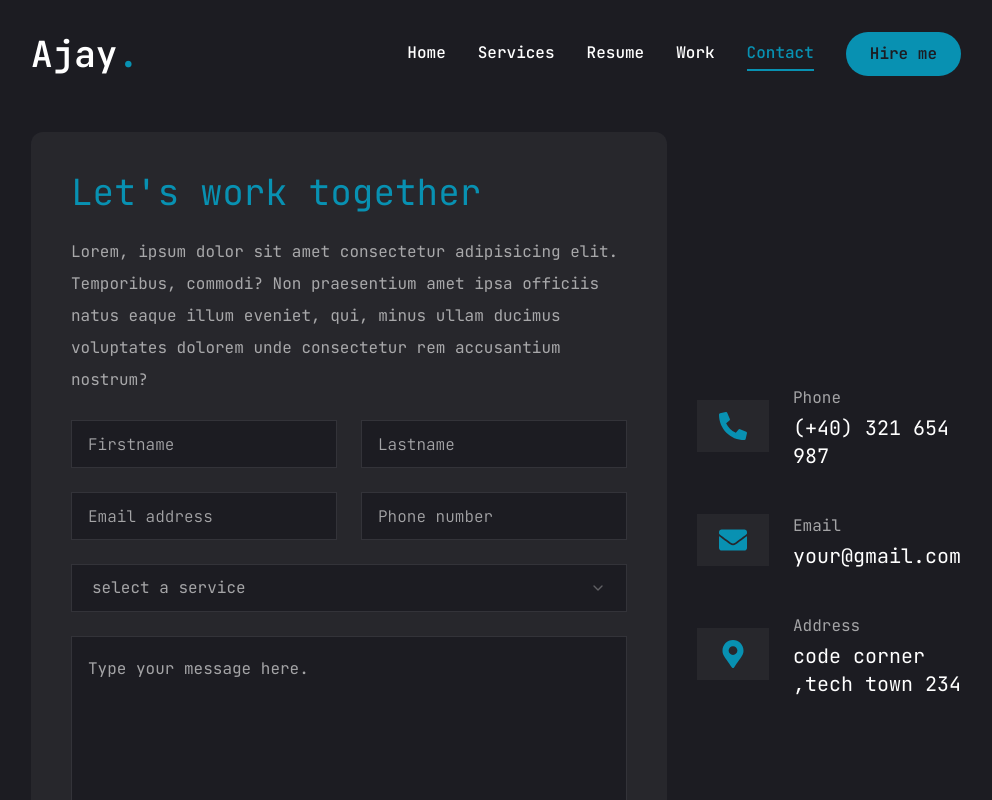
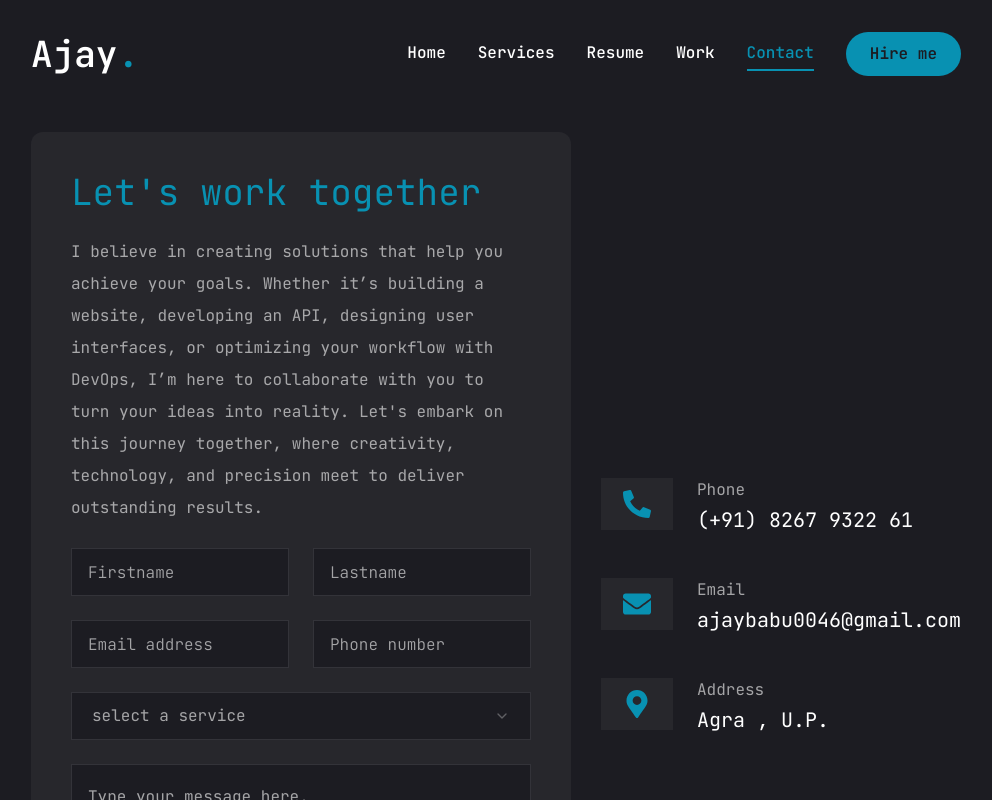
Before and after one commit to ajay0023130/ajay-portfolio, a Next.js app: page /contact in a window 1280 px wide. Shown: the top 800 px of the page, without its empty margins (144-1136 px from the left). Built offline with nearby package versions, Linux system fonts and the light colour scheme.

Commit message:
Update page.jsx

```diff
--- a/app/contact/page.jsx
+++ b/app/contact/page.jsx
@@ -21,17 +21,17 @@ const info = [
   {
     icon: <FaPhoneAlt />,
     title: "Phone",
-    description: "(+40) 321 654 987",
+    description: "(+91) 8267 9322 61",
   },
   {
     icon: <FaEnvelope />,
     title: "Email",
-    description: "your@gmail.com",
+    description: "ajaybabu0046@gmail.com",
   },
   {
     icon: <FaMapMarkerAlt />,
     title: "Address",
-    description: "code corner ,tech town 234 ",
+    description: "Agra , U.P. ",
   },
 ];
 
@@ -53,10 +53,7 @@ const contact = () => {
             <form className="flex flex-col gap-6 p-10 bg-[#27272c] rounded-xl">
               <h3 className="text-4xl text-accent">{`Let's work together`} </h3>
               <p className="text-white/60">
-                Lorem, ipsum dolor sit amet consectetur adipisicing elit.
-                Temporibus, commodi? Non praesentium amet ipsa officiis natus
-                eaque illum eveniet, qui, minus ullam ducimus voluptates dolorem
-                unde consectetur rem accusantium nostrum?
+                {`I believe in creating solutions that help you achieve your goals. Whether it’s building a website, developing an API, designing user interfaces, or optimizing your workflow with DevOps, I’m here to collaborate with you to turn your ideas into reality. Let's embark on this journey together, where creativity, technology, and precision meet to deliver outstanding results.`}
               </p>
               <div className="grid grid-cols-1 md:grid-cols-2 gap-6">
                 <Input type="firstname " placeholder="Firstname" />
```
